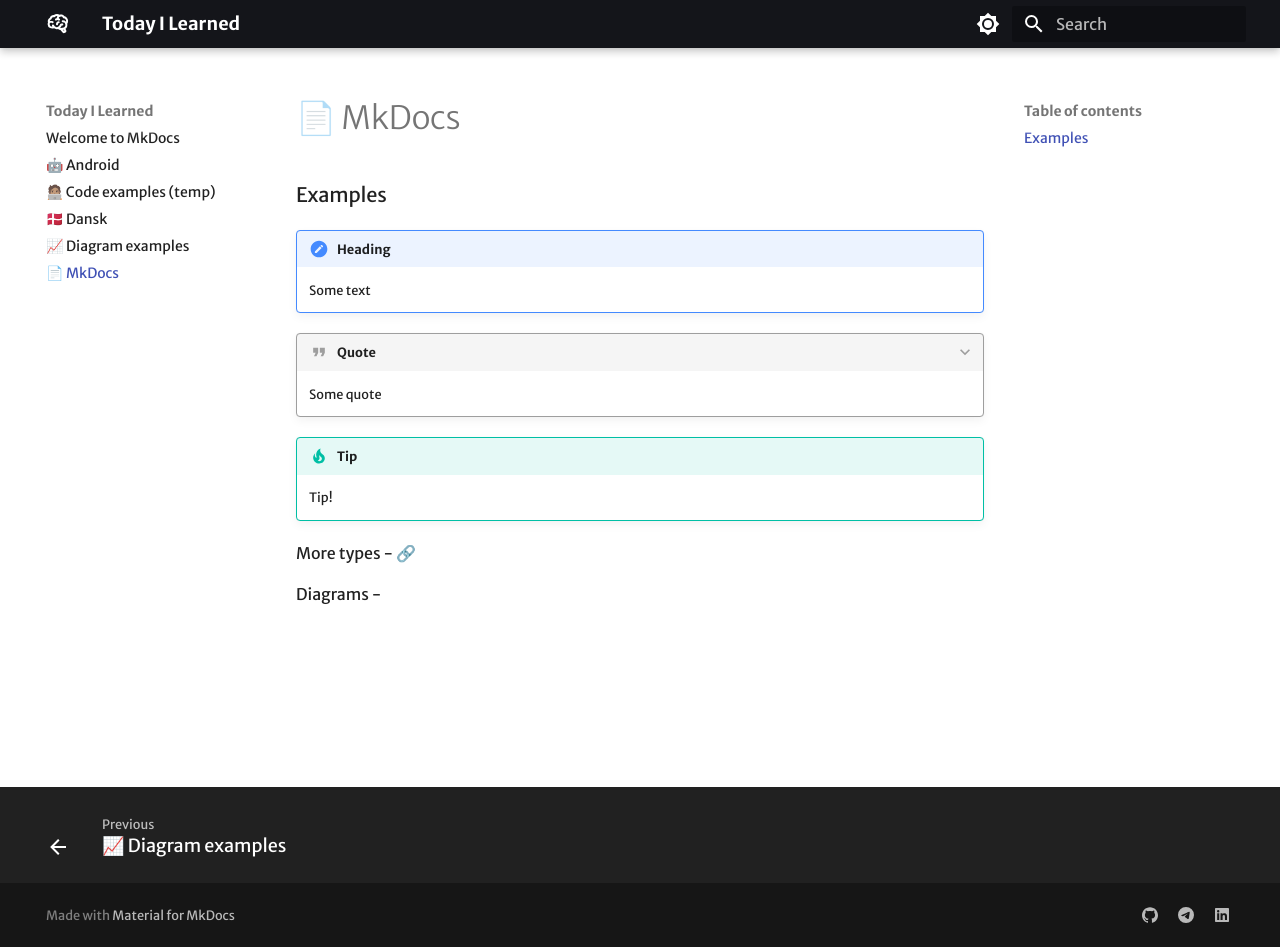
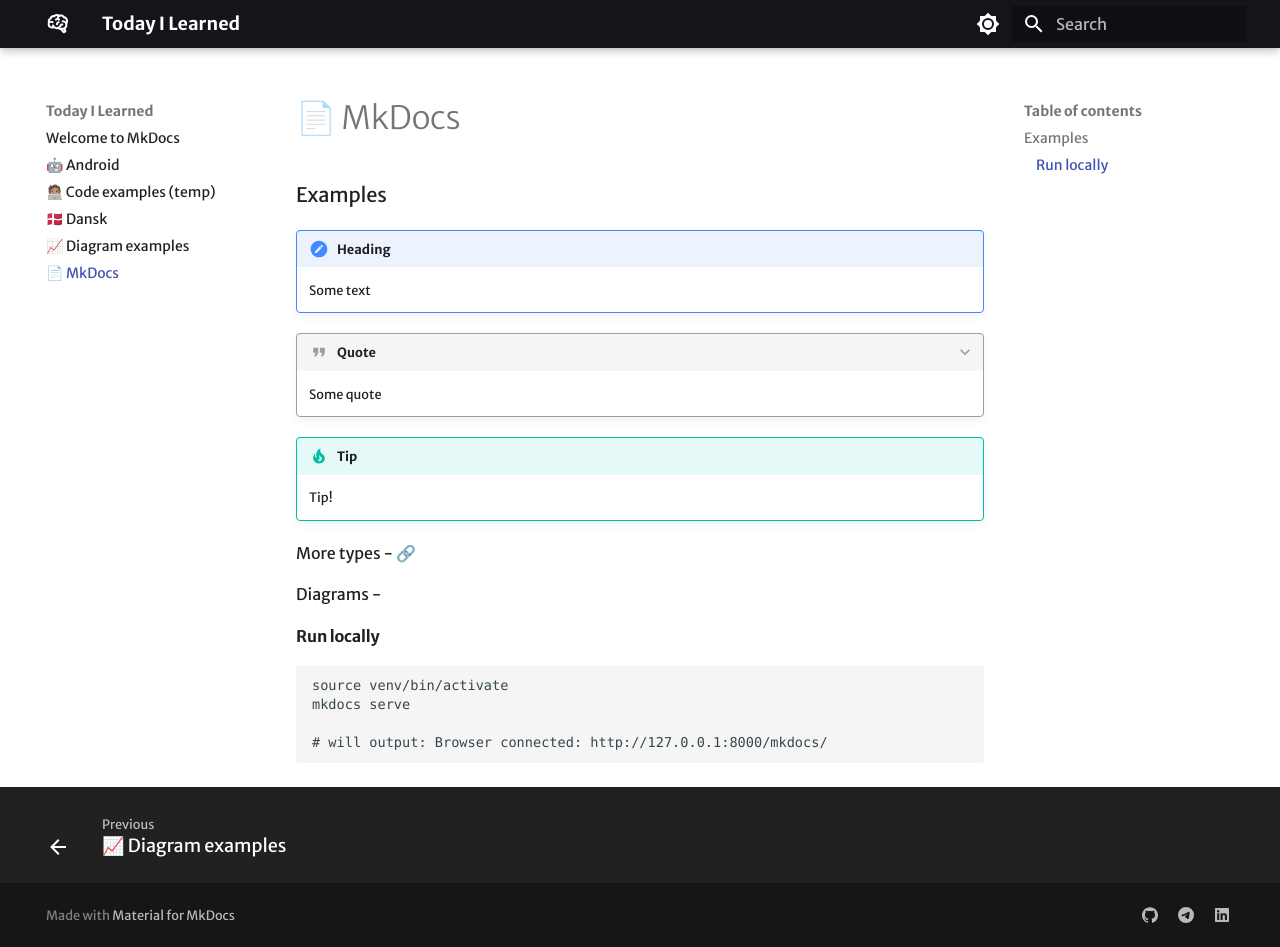
Before and after one commit to Dosssik/TIL, an MkDocs documentation site: the page built from docs/mkdocs.md, in a window 1280 px wide and 947 px high. Built offline with MkDocs 1.6.1 and Material for MkDocs 9.7.7, drawn with Linux system fonts in a browser that asks for light colours; some web fonts are replaced.

Commit message:
Add mkdocs local running commands

````diff
--- a/docs/mkdocs.md
+++ b/docs/mkdocs.md
@@ -16,3 +16,13 @@ title: 📄 MkDocs
 More types - [🔗](https://squidfunk.github.io/mkdocs-material/reference/admonitions/#inline-blocks-inline)
 
 Diagrams - []()
+
+#### Run locally
+
+
+```
+source venv/bin/activate
+mkdocs serve
+
+# will output: Browser connected: http://127.0.0.1:8000/mkdocs/
+```
````
